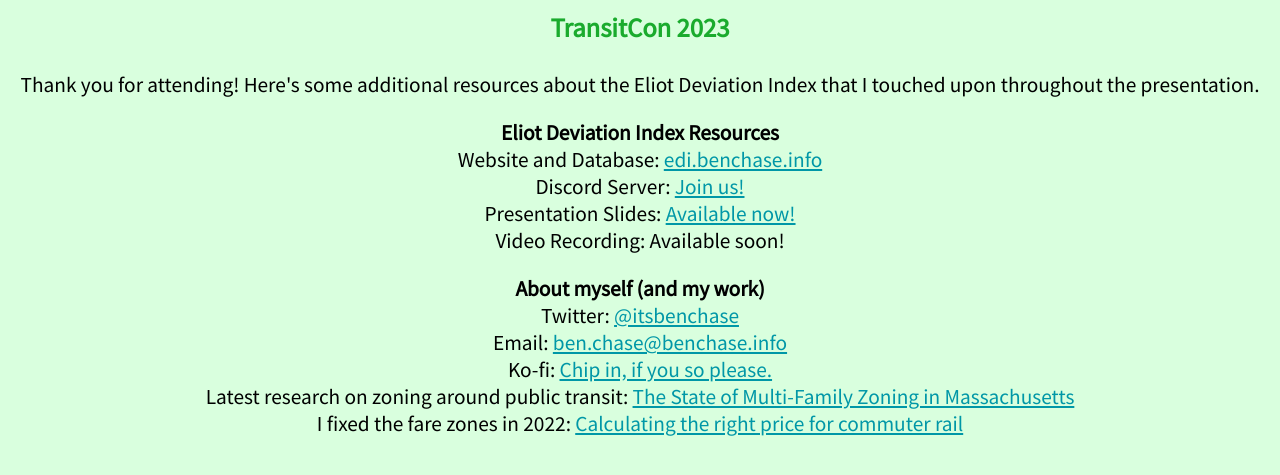
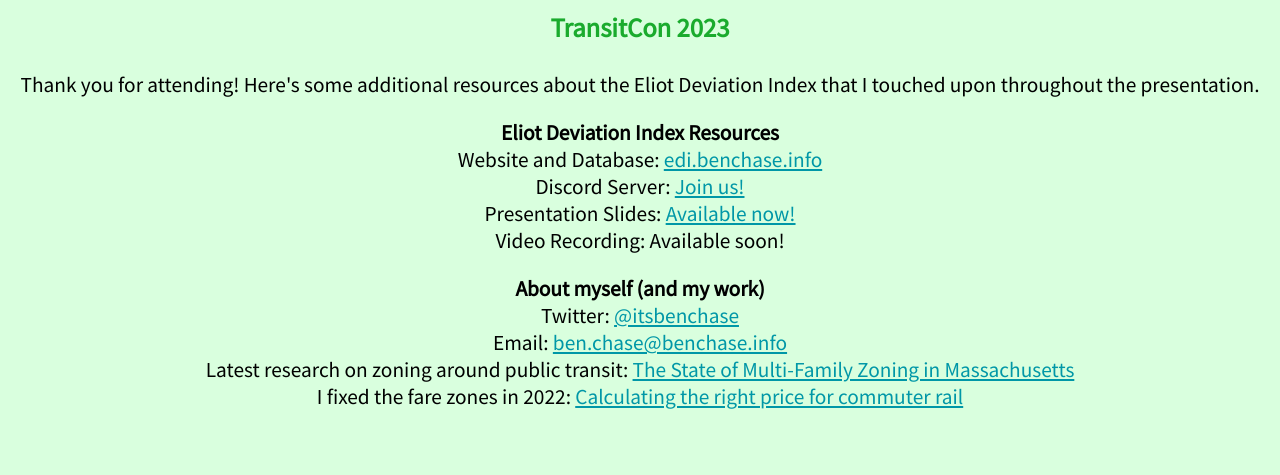
Before and after one commit to itsbenchase/transitcon-23, a plain HTML site: page index.html in a window 1280 px wide. Shown: the part 183-658 px from the top of the page. Drawn offline with Linux system fonts and the light colour scheme.

Commit message:
Update index.html

```diff
--- a/index.html
+++ b/index.html
@@ -17,6 +17,5 @@ Video Recording: Available soon!</p>
 <p><b>About myself (and my work)</b><br>
 Twitter: <a href=https://www.twitter.com/itsbenchase>@itsbenchase</a><br>
 Email: <a href=mailto:ben.chase@benchase.info>ben.chase@benchase.info</a><br>
-Ko-fi: <a href=https://ko-fi.com/benchase>Chip in, if you so please.</a><br>
 Latest research on zoning around public transit: <a href=zoning-ma-2023.pdf>The State of Multi-Family Zoning in Massachusetts</a><br>
 I fixed the fare zones in 2022: <a href=https://commonwealthmagazine.org/opinion/calculating-the-right-price-for-commuter-rail/>Calculating the right price for commuter rail</a></p>
```
